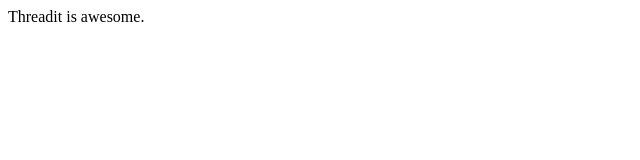
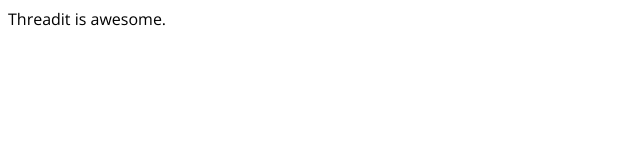
Before and after one commit to IAmBrandonMcGregor/Threadit, a plain HTML site: page index.html in a window 1280 px wide. Shown: the full height of the page, 0-640 px from the left. Drawn offline with nearby package versions, Linux system fonts and the light colour scheme.

```diff
--- a/index.html
+++ b/index.html
@@ -3,6 +3,16 @@
 	<head>
 		<title>Threadit</title>
 		<script src="http://iambrandonmcgregor.github.io/Threadit/threadit.js"></script>
+
+		<!-- Include "Open Sans" font. -->
+		<link href='http://fonts.googleapis.com/css?family=Open+Sans' rel='stylesheet' type='text/css'>
+
+		<!-- Styles. -->
+		<style>
+			html {
+				font-family: 'Open Sans', sans-serif;
+			}
+		</style>
 	</head>
 	<body>
 		<span>Threadit is awesome.<span>
```
